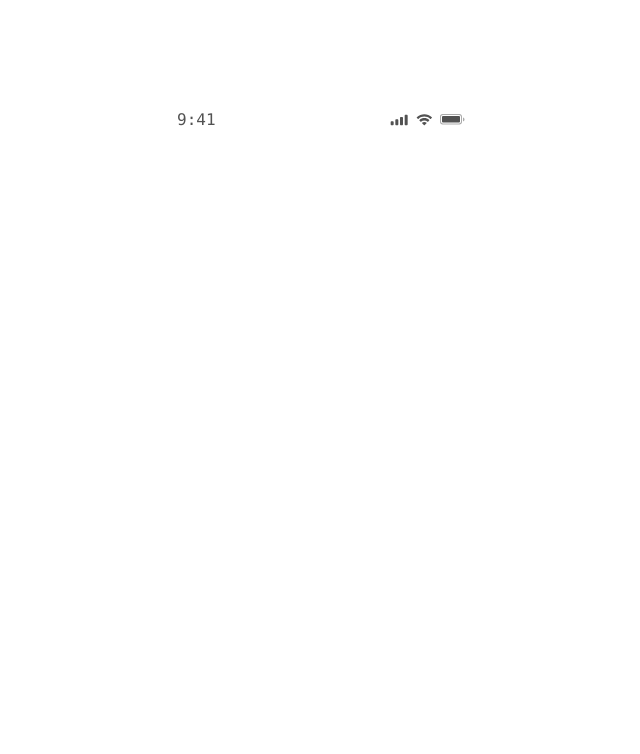
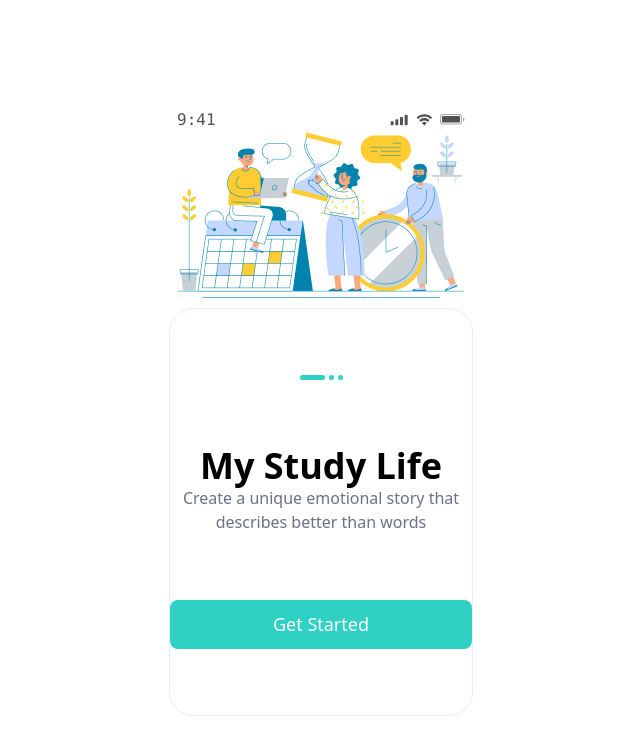
Before and after one commit to mr-amirfazel/hamafza-demo, a React (Create React App) app: page / in a window 1280 px wide. Before the commit this address had no page. Shown: the top 754 px of the page, without its empty margins (319-959 px from the left). Built offline with nearby package versions, Linux system fonts and the light colour scheme.

Commit message:
main screen created initially

```diff
--- a/src/App.tsx
+++ b/src/App.tsx
@@ -4,12 +4,14 @@ import "./App.css";
 import Layout from "./components/Layout";
 import { BrowserRouter, Route, Routes } from "react-router-dom";
 import Login from "./pages/Login";
+import Homepage from "./pages/Homepage";
 
 function App() {
   return (
     <Layout>
       <BrowserRouter>
         <Routes>
+          <Route path="/" element={<Homepage />}></Route>
           <Route path="/login" element={<Login />} />
         </Routes>
       </BrowserRouter>
--- /dev/null
+++ b/src/pages/Homepage/index.tsx
@@ -0,0 +1,34 @@
+import React from "react";
+import mainScrren from "../../assets/main-screen.png";
+import Button from "../../components/Button";
+
+const Homepage = () => {
+  return (
+    <div className="h-full flex flex-col  items-center">
+      <img src={mainScrren} alt="homepage-logo" />
+      <div className="flex flex-col justify-evenly flex-grow border-[#E4EDFF] border-[1px] rounded-[24px]">
+        <div className="flex justify-center items-center space-x-1">
+          <div className="bg-[#2FD1C5] h-[5px] w-[25px] rounded-[13px]"></div>
+          <div className="bg-[#2FD1C5] h-[5px] w-[5px] rounded-[13px]"></div>
+          <div className="bg-[#2FD1C5] h-[5px] w-[5px] rounded-[13px]"></div>
+        </div>
+
+        <div>
+          <h2 className="font-bold text-4xl">My Study Life</h2>
+          <p className="text-gray-500">
+            Create a unique emotional story that describes better than words
+          </p>
+        </div>
+
+        <div>
+            <Button>
+                Get Started
+            </Button>
+        </div>
+
+      </div>
+    </div>
+  );
+};
+
+export default Homepage;
```
Also changed, not shown: src/assets/main-screen.png (added).
